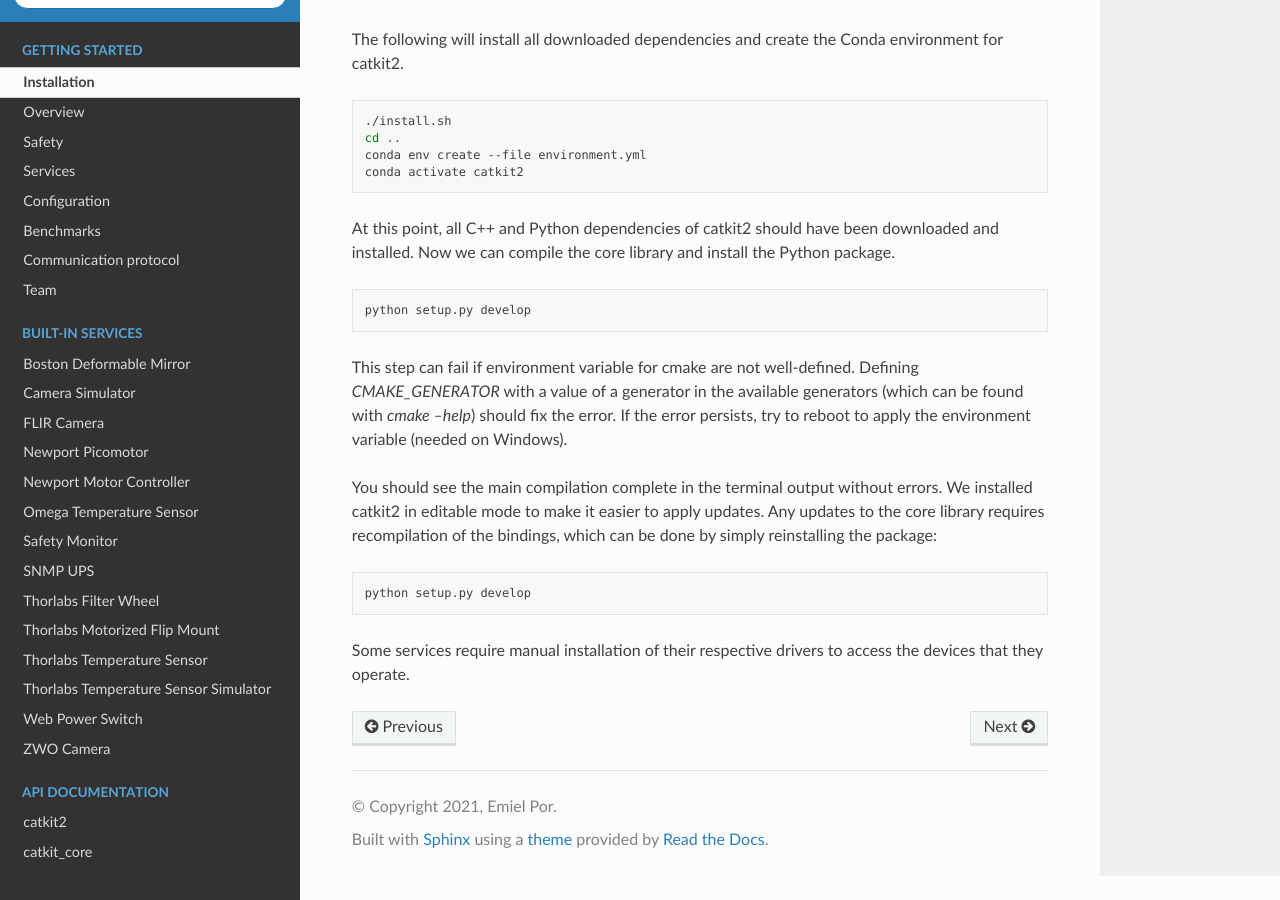
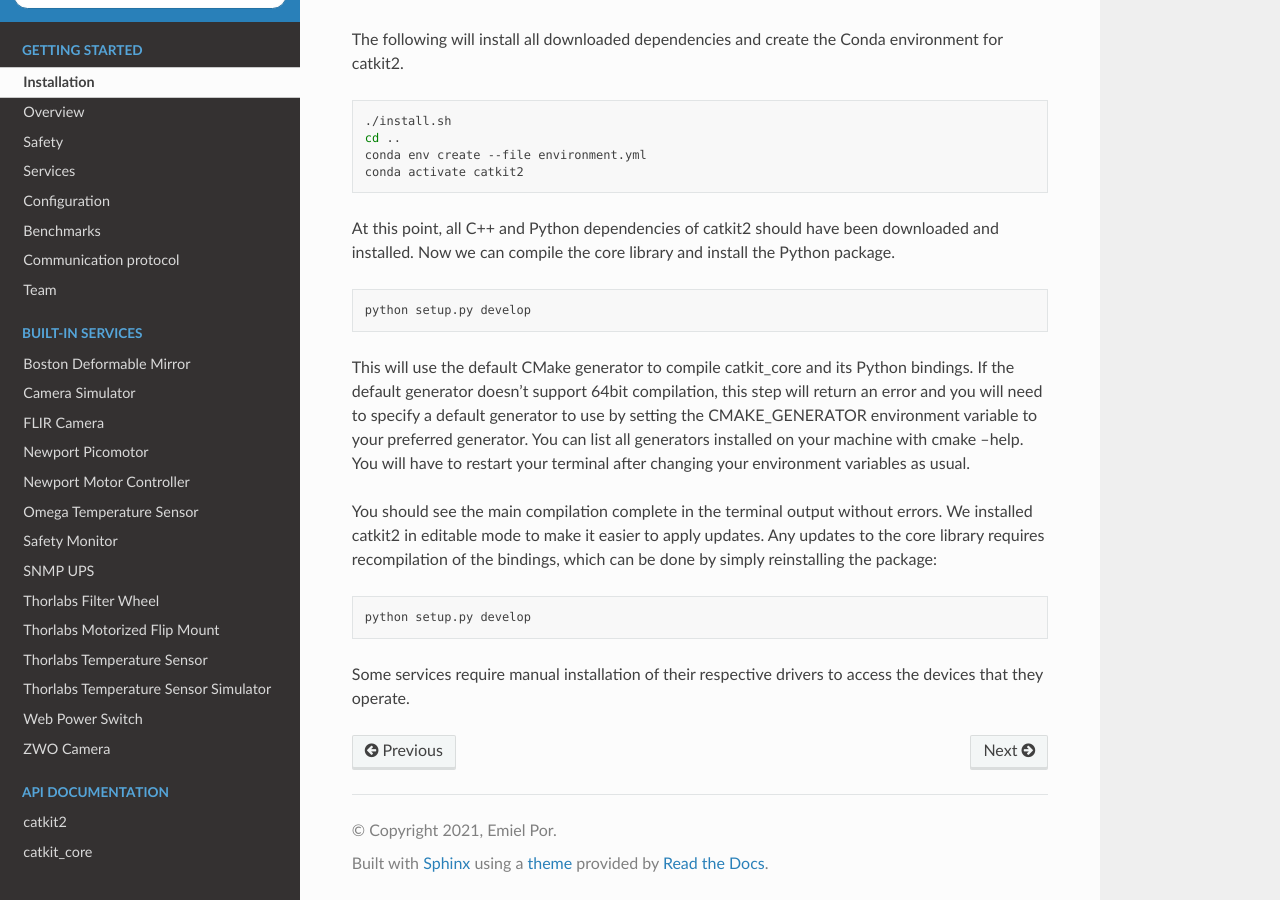
Before and after one commit to spacetelescope/catkit2, a Sphinx documentation site: the page built from docs/installation.rst, in a window 1280 px wide and 900 px high, scrolled down 544 px. Built offline with Sphinx 7.4.7 and the Read the Docs theme 2.0.0, drawn with Linux system fonts in a browser that asks for light colours.

Commit message:
Update of the CMake generator doc
Use the wording suggested by @ehpor to better understand what we're talking about.

```diff
--- a/docs/installation.rst
+++ b/docs/installation.rst
@@ -28,7 +28,7 @@ At this point, all C++ and Python dependencies of catkit2 should have been downl
 
     python setup.py develop
 
-This step can fail if environment variable for cmake are not well-defined. Defining `CMAKE_GENERATOR` with a value of a generator in the available generators (which can be found with `cmake --help`) should fix the error. If the error persists, try to reboot to apply the environment variable (needed on Windows).
+This will use the default CMake generator to compile catkit_core and its Python bindings. If the default generator doesn't support 64bit compilation, this step will return an error and you will need to specify a default generator to use by setting the CMAKE_GENERATOR environment variable to your preferred generator. You can list all generators installed on your machine with cmake --help. You will have to restart your terminal after changing your environment variables as usual.
 
 You should see the main compilation complete in the terminal output without errors. We installed catkit2 in editable mode to make it easier to apply updates. Any updates to the core library requires recompilation of the bindings, which can be done by simply reinstalling the package:
 
```
